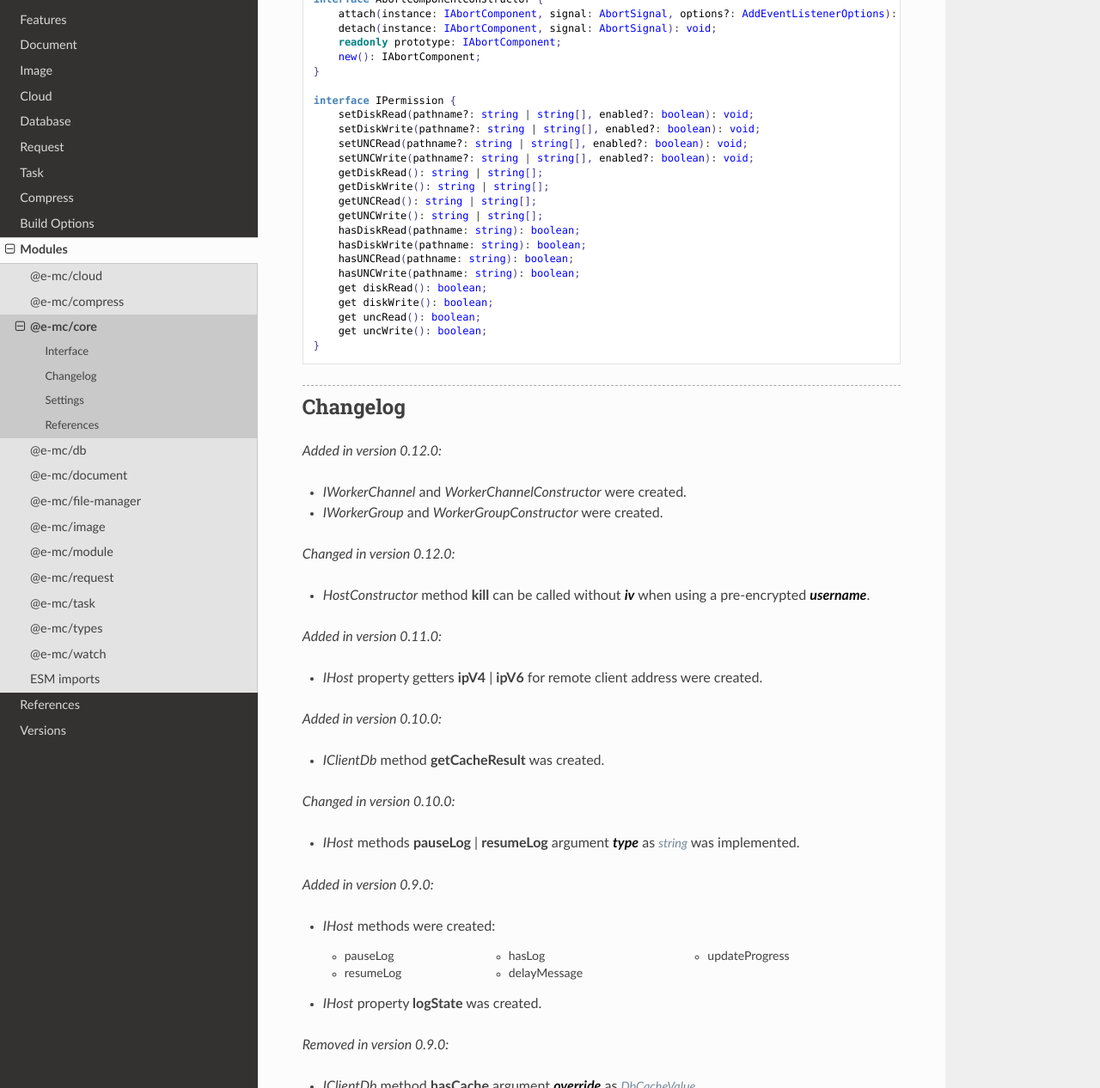
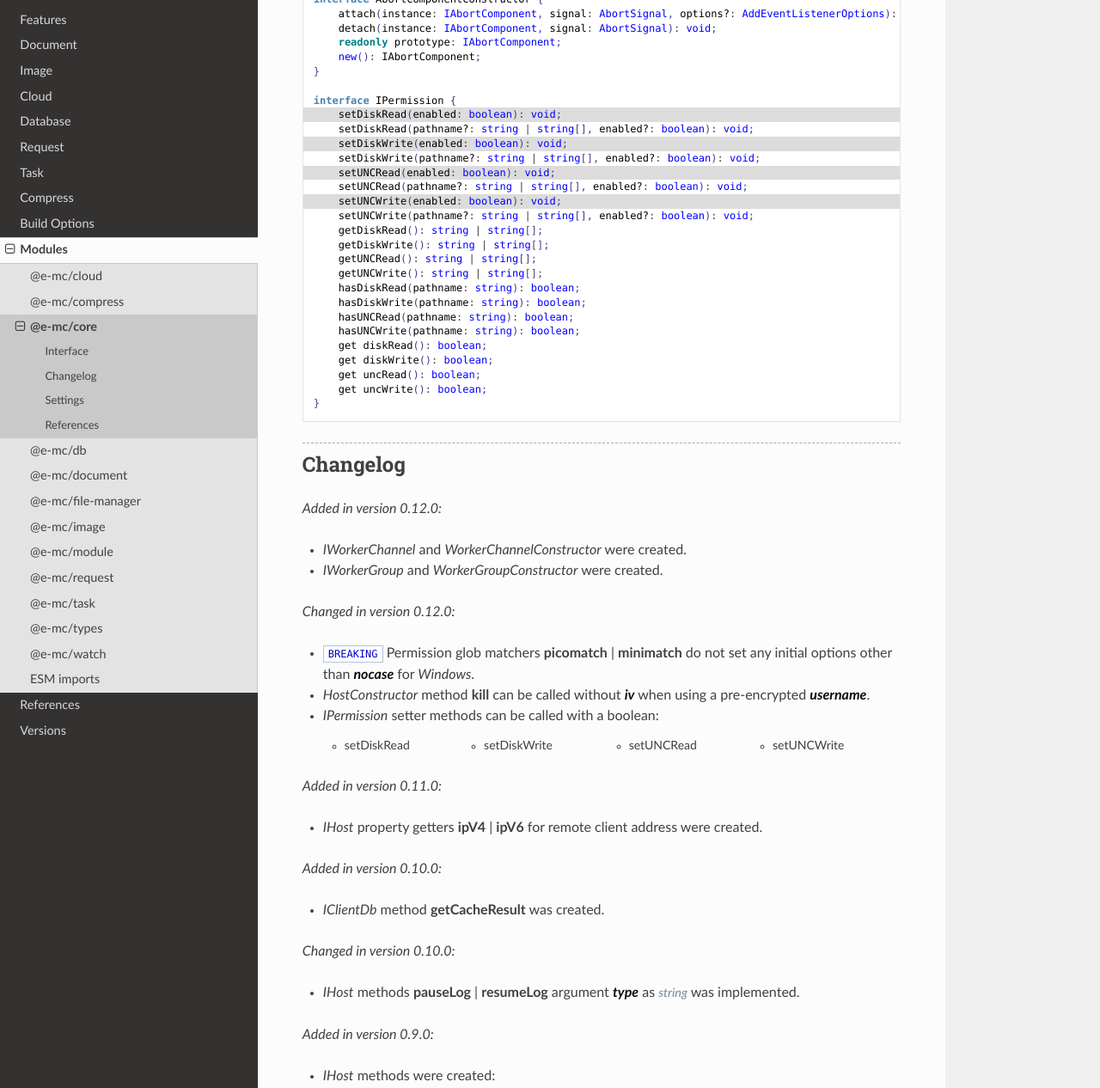
Before and after one commit to anpham6/chrome-docs, a Sphinx documentation site: the page built from source/modules/core.rst, in a window 1280 px wide and 1400 px high, scrolled down 3676 px, cut to the strip 134-1400 px from the top of the window. Shown: the whole strip at 86% size. Built offline with Sphinx 7.4.7 and the Read the Docs theme 3.1.0, drawn with Linux system fonts in a browser that asks for light colours.

```diff
--- a/source/document/data.rst
+++ b/source/document/data.rst
@@ -475,6 +476,7 @@ Changelog
 
   - *NPM* package **image-size** for detecting dimensions is default installed.
   - *NPM* package **jsonpath-plus** for filtering JSON results is optionally installed.
+  - *ViewEngine* property **expires** for compiled template cache removal was implemented.
 
 .. versionremoved:: 0.10.0
 
--- a/source/modules/core.rst
+++ b/source/modules/core.rst
@@ -229,9 +229,13 @@ Interface
   }
 
   interface IPermission {
+      setDiskRead(enabled: boolean): void;
       setDiskRead(pathname?: string | string[], enabled?: boolean): void;
+      setDiskWrite(enabled: boolean): void;
       setDiskWrite(pathname?: string | string[], enabled?: boolean): void;
+      setUNCRead(enabled: boolean): void;
       setUNCRead(pathname?: string | string[], enabled?: boolean): void;
+      setUNCWrite(enabled: boolean): void;
       setUNCWrite(pathname?: string | string[], enabled?: boolean): void;
       getDiskRead(): string | string[];
       getDiskWrite(): string | string[];
@@ -257,7 +261,17 @@ Changelog
 
 .. versionchanged:: 0.12.0
 
+  - ``BREAKING`` Permission glob matchers **picomatch** | **minimatch** do not set any initial options other than :target:`nocase` for *Windows*.
   - *HostConstructor* method **kill** can be called without :target:`iv` when using a pre-encrypted :target:`username`.
+  - *IPermission* setter methods can be called with a boolean:
+
+    .. hlist::
+      :columns: 4
+
+      - setDiskRead
+      - setDiskWrite
+      - setUNCRead
+      - setUNCWrite
 
 .. versionadded:: 0.11.0
 
```
Also changed, not shown: other parts of source/document/data.rst (+1 -0 lines), other parts of source/modules/core.rst (+3 -3 lines), source/modules/types.rst (+15 -9 lines), 1 other file.
